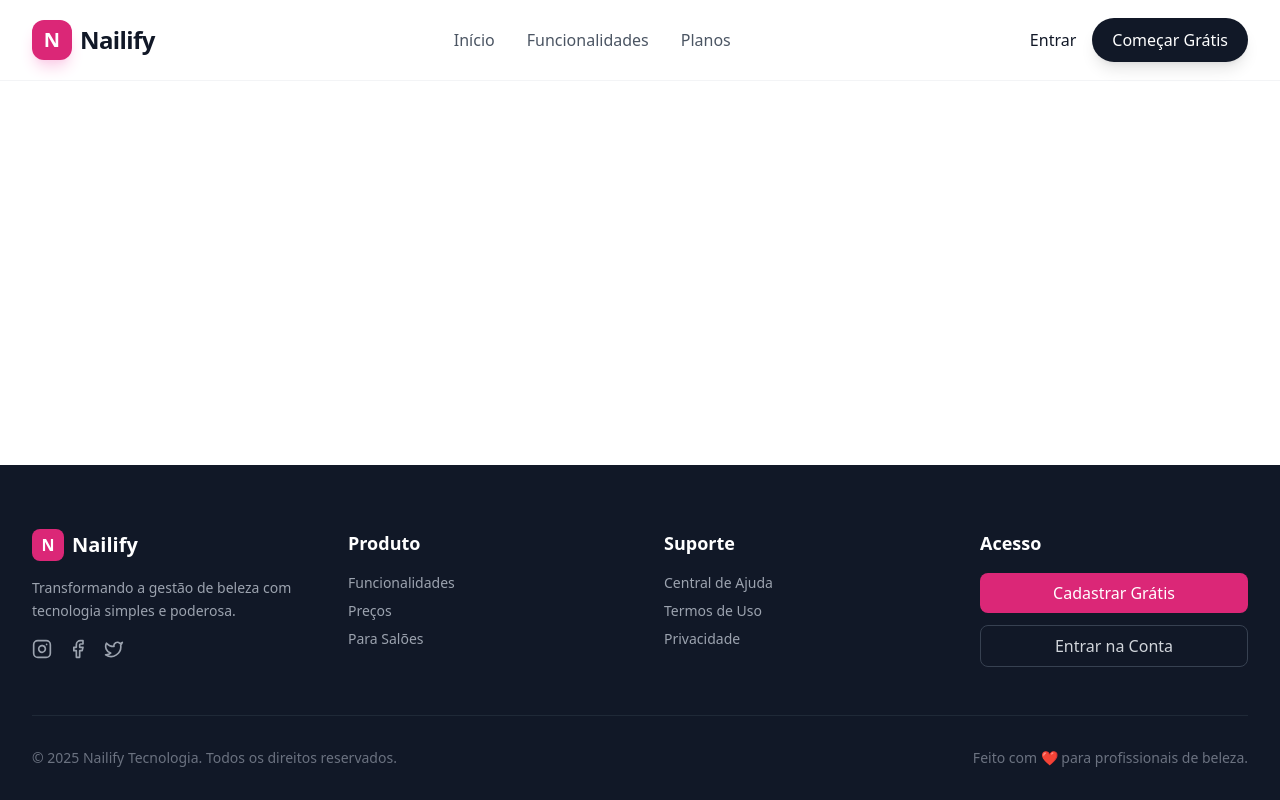
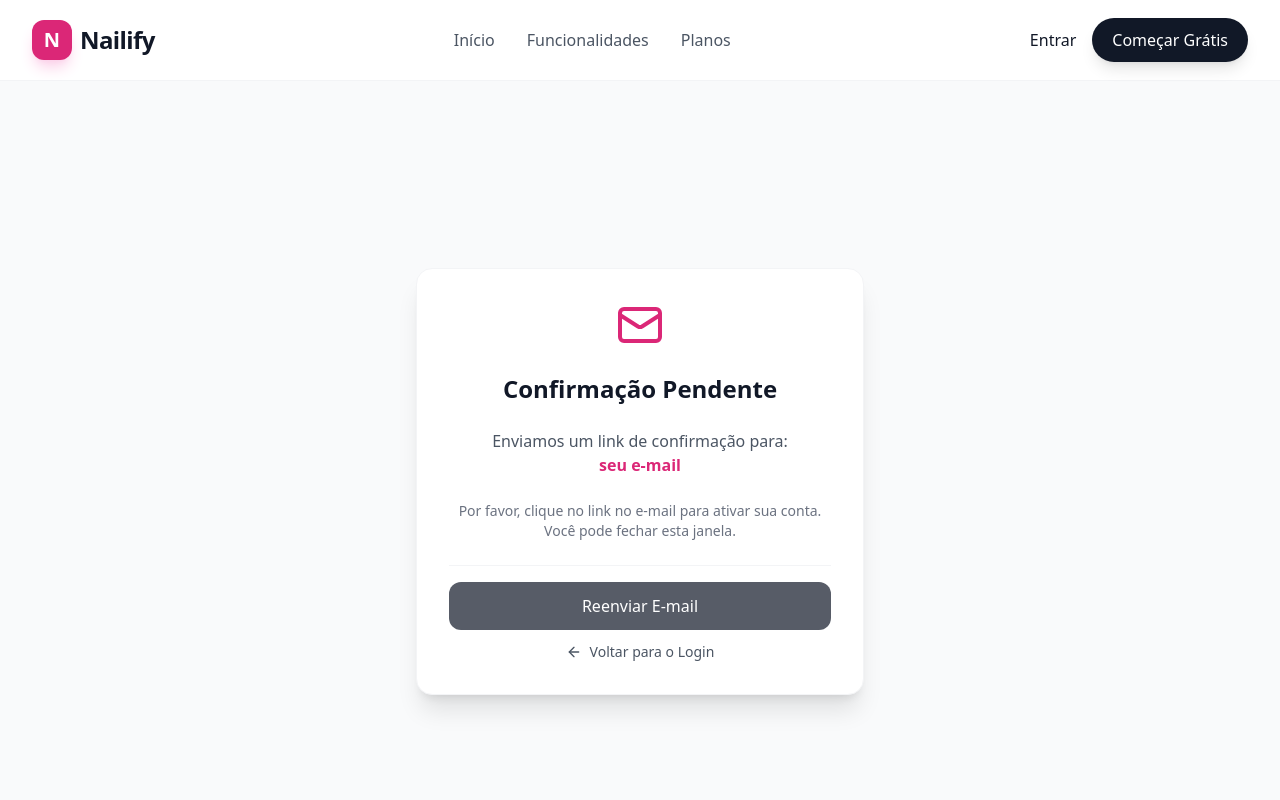
Before and after one commit to guilhermesoares170308-cpu/GSSS, a React (Vite) app: page /pending-confirmation in a window 1280 px wide. Shown: the top 800 px of the page. Built offline with nearby package versions, Linux system fonts and the light colour scheme.

Commit message:
[dyad] Implemented email confirmation flow by adding a pending confirmation page and updating the registration redirect. - wrote 3 file(s)

```diff
--- a/src/App.tsx
+++ b/src/App.tsx
@@ -16,8 +16,9 @@ import { BookingLink } from './pages/BookingLink';
 import { Login } from './pages/auth/Login';
 import { Register } from './pages/auth/Register';
 import { ManualBooking } from './pages/ManualBooking';
-import { ForgotPassword } from './pages/auth/ForgotPassword'; // Importado
-import { AuthRedirectHandler } from './pages/auth/AuthRedirectHandler'; // Importado
+import { ForgotPassword } from './pages/auth/ForgotPassword';
+import { AuthRedirectHandler } from './pages/auth/AuthRedirectHandler';
+import { PendingConfirmation } from './pages/auth/PendingConfirmation'; // Importado
 
 // Componente para proteger rotas
 const ProtectedRoute = ({ children }: { children: React.ReactNode }) => {
@@ -45,8 +46,9 @@ function App() {
               <Route path="/" element={<Home />} />
               <Route path="/login" element={<Login />} />
               <Route path="/register" element={<Register />} />
-              <Route path="/forgot-password" element={<ForgotPassword />} /> {/* Nova Rota */}
-              <Route path="/auth/callback" element={<AuthRedirectHandler />} /> {/* Nova Rota de Callback */}
+              <Route path="/forgot-password" element={<ForgotPassword />} />
+              <Route path="/auth/callback" element={<AuthRedirectHandler />} />
+              <Route path="/pending-confirmation" element={<PendingConfirmation />} /> {/* Nova Rota */}
               <Route path="/book/u/:userId" element={<BookingLink />} />
 
               {/* Rotas Protegidas (Dashboard) */}
--- /dev/null
+++ b/src/pages/auth/PendingConfirmation.tsx
@@ -0,0 +1,73 @@
+import React from 'react';
+import { Link, useLocation } from 'react-router-dom';
+import { Mail, ArrowRight, ArrowLeft, Loader2 } from 'lucide-react';
+import { supabase } from '../../lib/supabase';
+import { showSuccess, showError, showLoading, dismissToast } from '../../lib/toast';
+
+export const PendingConfirmation: React.FC = () => {
+  const location = useLocation();
+  const email = location.state?.email || 'seu e-mail';
+  const [loading, setLoading] = React.useState(false);
+
+  const handleResend = async () => {
+    if (email === 'seu e-mail') {
+        showError('Não foi possível reenviar. Por favor, volte e tente se registrar novamente.');
+        return;
+    }
+
+    setLoading(true);
+    const toastId = showLoading('Reenviando e-mail...');
+
+    try {
+        // Supabase uses the same signUp endpoint to resend confirmation if the user exists but is unconfirmed
+        const { error } = await supabase.auth.resend({
+            type: 'signup',
+            email: email,
+        });
+
+        if (error) throw error;
+
+        showSuccess('E-mail reenviado! Verifique sua caixa de entrada.');
+    } catch (err) {
+        showError('Falha ao reenviar. Tente novamente mais tarde.');
+        console.error(err);
+    } finally {
+        setLoading(false);
+        dismissToast(toastId);
+    }
+  };
+
+  return (
+    <div className="min-h-screen flex items-center justify-center bg-gray-50 p-4">
+      <div className="bg-white w-full max-w-md rounded-2xl shadow-xl border border-gray-100 p-8 text-center space-y-6">
+        <Mail size={48} className="text-pink-600 mx-auto mb-4" />
+        <h2 className="text-2xl font-bold text-gray-900">Confirmação Pendente</h2>
+
+        <p className="text-gray-600">
+          Enviamos um link de confirmação para: <br />
+          <strong className="text-pink-600 break-all">{email}</strong>
+        </p>
+
+        <p className="text-sm text-gray-500">
+          Por favor, clique no link no e-mail para ativar sua conta. Você pode fechar esta janela.
+        </p>
+
+        <div className="pt-4 border-t border-gray-100 space-y-3">
+            <button
+                onClick={handleResend}
+                disabled={loading || email === 'seu e-mail'}
+                className="w-full flex items-center justify-center gap-2 bg-gray-900 text-white py-3 rounded-xl font-medium hover:bg-gray-800 transition-all disabled:opacity-70"
+            >
+                {loading ? <Loader2 className="animate-spin" size={20} /> : 'Reenviar E-mail'}
+            </button>
+            <Link
+                to="/login"
+                className="w-full flex items-center justify-center gap-2 text-sm text-gray-600 hover:text-pink-600 font-medium"
+            >
+                <ArrowLeft size={16} /> Voltar para o Login
+            </Link>
+        </div>
+      </div>
+    </div>
+  );
+};
--- a/src/pages/auth/Register.tsx
+++ b/src/pages/auth/Register.tsx
@@ -2,6 +2,7 @@ import React, { useState } from 'react';
 import { Link, useNavigate } from 'react-router-dom';
 import { useAuth } from '../../context/AuthContext';
 import { Mail, Lock, User, ArrowRight, Loader2, CheckCircle, ArrowLeft } from 'lucide-react';
+import { showSuccess, showError } from '../../lib/toast';
 
 export const Register = () => {
   const [name, setName] = useState('');
@@ -14,9 +15,15 @@ export const Register = () => {
     e.preventDefault();
     try {
       await register(name, email, password);
-      navigate('/dashboard');
-    } catch (err) {
+
+      // Se o registro for bem-sucedido, redireciona para a página de confirmação pendente
+      navigate('/pending-confirmation', { state: { email } });
+      showSuccess('Verifique seu e-mail para confirmar sua conta!');
+
+    } catch (err: any) {
       console.error(err);
+      // Supabase retorna um erro se o e-mail já estiver em uso, etc.
+      showError(err.message || 'Falha ao criar conta. Tente novamente.');
     }
   };
 
```
